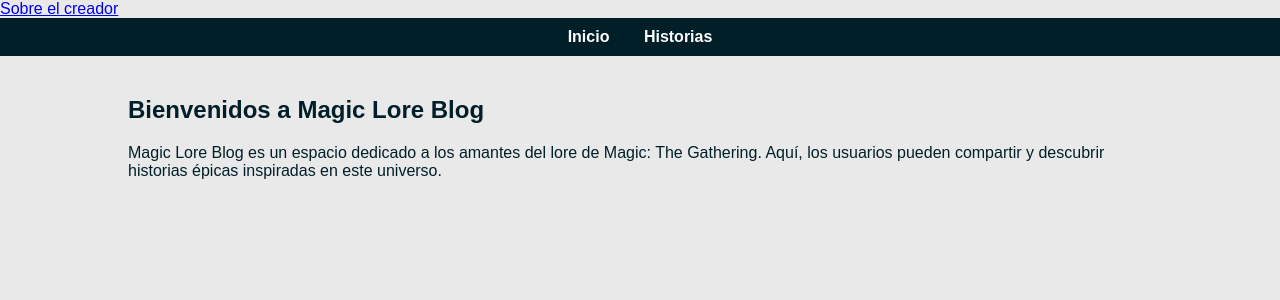
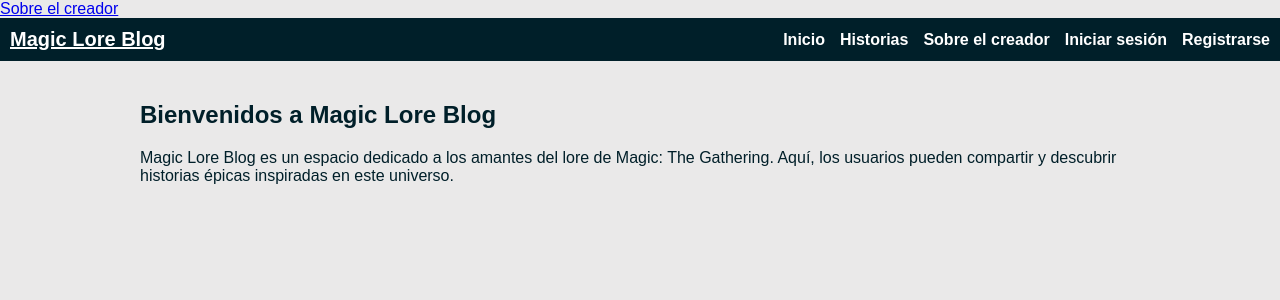
Before and after one commit to Mante-Delgado/TuPrimeraPagina_Delgado, a Django app: page / in a window 1280 px wide. Shown: the top 300 px of the page. Run offline with Django 5.2, Linux system fonts and the light colour scheme.

Commit message:
cmabios en base nav para responsitive

```diff
--- a/proyecto/templates/proyecto/base.html
+++ b/proyecto/templates/proyecto/base.html
@@ -6,30 +6,75 @@
     <title>{% block title %}Magic Lore Blog{% endblock %}</title>
     <a href="{% url 'about' %}">Sobre el creador</a>
     <style>
-        body {
+       body {
             font-family: 'Montserrat', sans-serif;
             background-color: #eae9e9;
             color: #001f29;
             margin: 0;
             padding: 0;
         }
+
         nav {
             background-color: #001f29;
             color: white;
             padding: 10px;
-            text-align: center;
         }
-        nav a {
+
+        .nav-container {
+            display: flex;
+            justify-content: space-between;
+            align-items: center;
+            flex-wrap: wrap;
+        }
+
+        .nav-logo {
+            font-weight: bold;
+            font-size: 20px;
+        }
+
+        .nav-links {
+            display: flex;
+            flex-wrap: wrap;
+            gap: 15px;
+        }
+
+        .nav-links a {
             color: white;
             text-decoration: none;
-            margin: 0 15px;
             font-weight: bold;
         }
-        nav a:hover {
+
+        .nav-links a:hover {
             text-decoration: underline;
         }
+
+        .menu-toggle {
+            display: none;
+            font-size: 26px;
+            cursor: pointer;
+        }
+
+        @media (max-width: 768px) {
+            .nav-links {
+                display: none;
+                flex-direction: column;
+                width: 100%;
+                padding-top: 10px;
+            }
+
+            .nav-links.show {
+                display: flex;
+            }
+
+            .menu-toggle {
+                display: block;
+                color: white;
+            }
+        }
+
         .container {
-            width: 80%;
+            width: 90%;
+            max-width: 1000px;
             margin: auto;
             padding: 20px;
         }
@@ -37,12 +82,37 @@
 </head>
 <body>
     <nav>
-        <a href="{% url 'index' %}">Inicio</a>
-        <a href="{% url 'lista_articulos' %}">Historias</a>
+        <div class="nav-container">
+            <div class="nav-logo">
+                <a href="{% url 'index' %}" style="color: white;">Magic Lore Blog</a>
+            </div>
+            <div class="menu-toggle" onclick="toggleMenu()">☰</div>
+            <div class="nav-links" id="navLinks">
+                <a href="{% url 'index' %}">Inicio</a>
+                <a href="{% url 'lista_articulos' %}">Historias</a>
+                <a href="{% url 'about' %}">Sobre el creador</a>
+
+                {% if user.is_authenticated %}
+                    <a href="{% url 'crear_articulo' %}">Crear artículo</a>
+                    <a href="{% url 'logout' %}">Cerrar sesión</a>
+                    <span style="margin-left: auto; color: #ccc;">Hola, {{ user.username }} 👋</span>
+                {% else %}
+                    <a href="{% url 'login' %}">Iniciar sesión</a>
+                    <a href="{% url 'registro' %}">Registrarse</a>
+                {% endif %}
+            </div>
+        </div>
     </nav>
 
     <div class="container">
         {% block content %}{% endblock %}
     </div>
+
+    <script>
+        function toggleMenu() {
+            const navLinks = document.getElementById('navLinks');
+            navLinks.classList.toggle('show');
+        }
+    </script>
 </body>
 </html>
```
